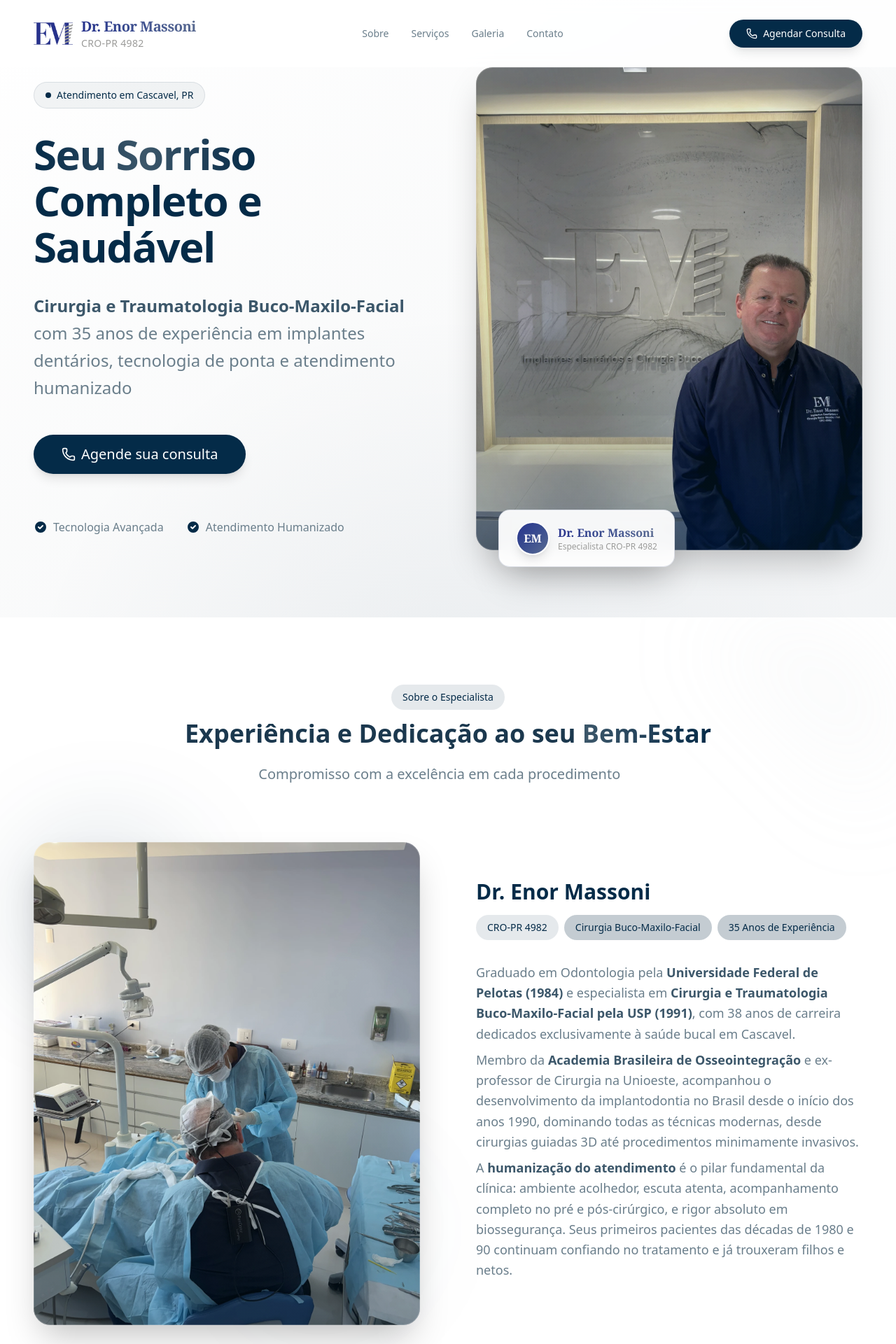
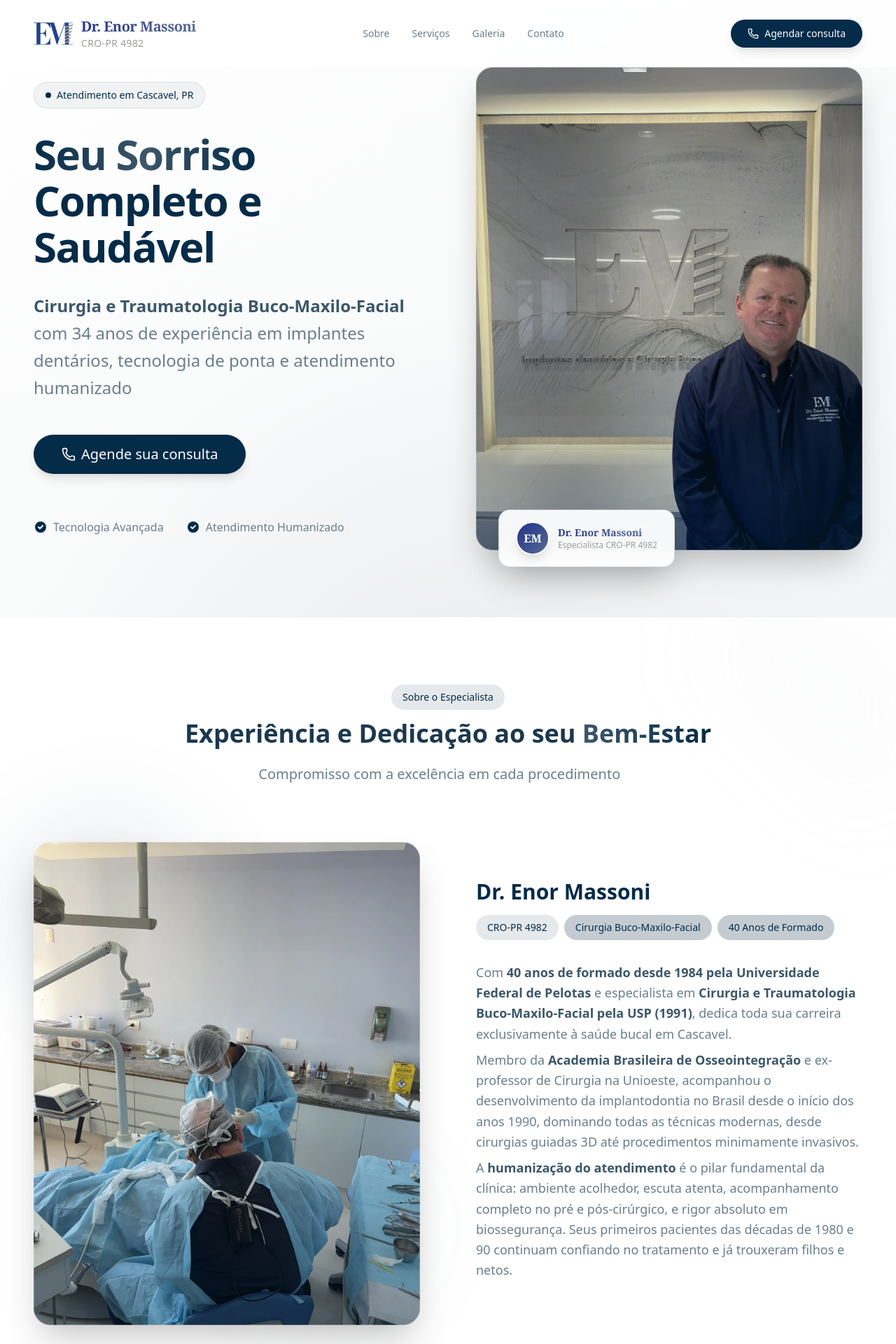
Before and after one commit to tmassoni/clinicamassoni, a Next.js app: page / in a window 1280 px wide. Shown: the top 1920 px of the page at 70% size. Built offline with nearby package versions, Linux system fonts and the light colour scheme; a web font is replaced by a local one.

Commit message:
feat(ui): update header and footer fix(ui): improve button styles

```diff
--- a/app/layout.tsx
+++ b/app/layout.tsx
@@ -37,7 +37,7 @@ export const metadata: Metadata = {
     template: `%s | ${DOCTOR_NAME}`,
   },
 
-  description: `${DOCTOR_NAME}, cirurgião dentista especialista em ${DOCTOR_SPECIALTY} com 38 anos de experiência em ${CLINIC_ADDRESS_CITY}. Implantes dentários, cirurgia plástica periodontal, recobrimento de recessões gengivais e cirurgias guiadas 3D. Atendimento humanizado e tecnologia de ponta. Agende sua consulta!`,
+  description: `${DOCTOR_NAME}, cirurgião dentista especialista em ${DOCTOR_SPECIALTY} com 40 anos de formado (desde 1984) em ${CLINIC_ADDRESS_CITY}. Implantes dentários, cirurgia plástica periodontal, recobrimento de recessões gengivais e cirurgias guiadas 3D. Atendimento humanizado e tecnologia de ponta. Agende sua consulta!`,
 
   keywords: [
     'implantes dentários',
@@ -53,7 +53,8 @@ export const metadata: Metadata = {
     'protocolo all-on-4',
     'implantes imediatos área estética',
     'cirurgias guiadas 3D',
-    '38 anos experiência',
+    '40 anos de formado',
+    '40 anos experiência',
     'academia brasileira osseointegração',
     'dentista PR',
     DOCTOR_NAME,
@@ -93,7 +94,7 @@ export const metadata: Metadata = {
     url: CLINIC_WEBSITE,
     siteName: `${DOCTOR_NAME} - Dentista`,
     title: `${DOCTOR_NAME} - ${DOCTOR_SPECIALTY}`,
-    description: `Especialista em ${DOCTOR_SPECIALTY} com 38 anos de experiência em ${CLINIC_ADDRESS_CITY}. Implantes dentários, cirurgia plástica periodontal e cirurgias guiadas 3D. Atendimento humanizado.`,
+    description: `Especialista em ${DOCTOR_SPECIALTY} com 40 anos de formado (desde 1984) em ${CLINIC_ADDRESS_CITY}. Implantes dentários, cirurgia plástica periodontal e cirurgias guiadas 3D. Atendimento humanizado.`,
     images: [
       {
         url: '/images/og.png',
@@ -107,7 +108,7 @@ export const metadata: Metadata = {
   twitter: {
     card: 'summary_large_image',
     title: `${DOCTOR_NAME} - ${DOCTOR_SPECIALTY}`,
-    description: `Especialista em ${DOCTOR_SPECIALTY} com 38 anos de experiência. Implantes dentários, cirurgia plástica periodontal e tecnologia 3D em ${CLINIC_ADDRESS_CITY}`,
+    description: `Especialista em ${DOCTOR_SPECIALTY} com 40 anos de formado (desde 1984). Implantes dentários, cirurgia plástica periodontal e tecnologia 3D em ${CLINIC_ADDRESS_CITY}`,
     images: ['/images/og.png'],
   },
 
--- a/app/src/components/layout/Header.tsx
+++ b/app/src/components/layout/Header.tsx
@@ -63,7 +63,7 @@ export function Header() {
             >
               <div className="relative w-12 h-12 lg:w-14 lg:h-14">
                 <Image
-                  src="/images/logo.png"
+                  src="/images/logo-primary.png"
                   alt={`${DOCTOR_NAME} - Logo`}
                   fill
                   className="object-contain"
@@ -107,7 +107,7 @@ export function Header() {
                 className="shadow-lg hover:shadow-xl"
               >
                 <Phone className="w-4 h-4 mr-2" />
-                Agendar Consulta
+                Agendar consulta
               </LinkButton>
             </div>
 
@@ -146,6 +146,15 @@ export function Header() {
           }
         `}
       >
+        {/* Close Button - Top Right */}
+        <button
+          onClick={() => setIsMobileMenuOpen(false)}
+          className="absolute top-6 right-6 p-3 rounded-full bg-white/10 hover:bg-white/20 active:bg-white/30 transition-all duration-300 group z-110"
+          aria-label="Close menu"
+        >
+          <X className="w-6 h-6 text-white" />
+        </button>
+
         <div className="flex flex-col items-center justify-center min-h-screen px-6 py-20">
           {/* Mobile Navigation Links */}
           <nav className="flex flex-col items-center gap-8 mb-12">
@@ -194,11 +203,11 @@ export function Header() {
               newTab
               variant="default"
               size="xl"
-              className="bg-white text-primary hover:bg-white/90 shadow-2xl"
+              className="bg-white text-primary hover:bg-white/90 active:bg-primary active:text-white focus:text-white shadow-2xl hover:shadow-3xl active:scale-95 transition-all duration-200"
               onClick={handleNavClick}
             >
               <Phone className="w-5 h-5 mr-2" />
-              Agendar Consulta
+              Agendar consulta
             </LinkButton>
           </div>
 
--- a/app/src/components/sections/AboutSection.tsx
+++ b/app/src/components/sections/AboutSection.tsx
@@ -76,23 +76,22 @@ export function AboutSection() {
                   Cirurgia Buco-Maxilo-Facial
                 </Badge>
                 <Badge variant="secondary" size="lg">
-                  35 Anos de Experiência
+                  40 Anos de Formado
                 </Badge>
               </div>
             </div>
 
             <div className="prose prose-lg max-w-none">
               <p className="text-base sm:text-lg text-tertiary leading-relaxed">
-                Graduado em Odontologia pela&nbsp;
+                Com&nbsp;
                 <strong className="text-secondary">
-                  Universidade Federal de Pelotas (1984)
+                  40 anos de formado desde 1984 pela Universidade Federal de Pelotas
                 </strong>
                 &nbsp;e especialista em&nbsp;
                 <strong className="text-secondary">
                   Cirurgia e Traumatologia Buco-Maxilo-Facial pela USP (1991)
                 </strong>
-                , com 38 anos de carreira dedicados exclusivamente à saúde bucal
-                em Cascavel.
+                , dedica toda sua carreira exclusivamente à saúde bucal em Cascavel.
               </p>
 
               <p className="text-base sm:text-lg text-tertiary leading-relaxed">
@@ -124,7 +123,7 @@ export function AboutSection() {
         {/* Credentials Grid */}
         <div className="grid sm:grid-cols-2 lg:grid-cols-4 gap-6 sm:gap-8">
           <Card
-            title="38 Anos em Cascavel"
+            title="40 Anos de Formado"
             variant="service"
             className="group hover:border-primary/30 transition-all duration-300"
           >
@@ -132,7 +131,7 @@ export function AboutSection() {
               <BookOpen className="w-6 h-6 text-primary" />
             </div>
             <p className="text-sm sm:text-base text-tertiary leading-relaxed">
-              Graduado pela UFPEL (1984) e especialista pela USP (1991). Membro
+              Graduado pela UFPEL em 1984 e especialista pela USP (1991). Membro
               da Academia Brasileira de Osseointegração
             </p>
           </Card>
--- a/app/src/components/sections/HeroSection.tsx
+++ b/app/src/components/sections/HeroSection.tsx
@@ -46,7 +46,7 @@ export function HeroSection() {
               <span className="font-semibold text-secondary">
                 {DOCTOR_SPECIALTY}
               </span>
-              &nbsp; com 35 anos de experiência em implantes dentários,
+              &nbsp; com 34 anos de experiência em implantes dentários,
               tecnologia de ponta e atendimento humanizado
             </p>
 
@@ -126,20 +126,20 @@ export function HeroSection() {
               <div className="absolute inset-0 rounded-3xl ring-1 ring-inset ring-white/20 z-10" />
             </div>
 
-            {/* Floating Badge with enhanced styling */}
-            <div className="absolute -bottom-6 left-1/2 -translate-x-1/2 lg:left-8 lg:translate-x-0 z-20 transition-transform hover:scale-105 duration-300">
-              <div className="bg-white/95 backdrop-blur-md rounded-2xl shadow-2xl px-6 py-4 border border-[#5a6b91]/20 hover:border-[#28338d]/30 transition-all duration-300">
-                <div className="flex items-center gap-3">
+            {/* Floating Badge with enhanced styling - optimized for mobile */}
+            <div className="absolute -bottom-6 left-1/2 -translate-x-1/2 lg:left-8 lg:translate-x-0 z-20 transition-transform hover:scale-105 duration-300 w-[85%] max-w-[320px] lg:w-auto lg:max-w-none">
+              <div className="bg-white/95 backdrop-blur-md rounded-xl sm:rounded-2xl shadow-2xl px-4 py-2.5 sm:px-6 sm:py-4 border border-[#5a6b91]/20 hover:border-[#28338d]/30 transition-all duration-300">
+                <div className="flex items-center gap-2 sm:gap-3">
                   <div className="flex -space-x-2">
-                    <div className="font-serif w-12 h-12 rounded-full bg-linear-to-br from-[#28338d] via-[#3a4d8f] to-[#5a6b91] flex items-center justify-center text-white font-bold text-base border-2 border-white shadow-lg">
+                    <div className="font-serif w-10 h-10 sm:w-12 sm:h-12 rounded-full bg-linear-to-br from-[#28338d] via-[#3a4d8f] to-[#5a6b91] flex items-center justify-center text-white font-bold text-sm sm:text-base border-2 border-white shadow-lg">
                       EM
                     </div>
                   </div>
-                  <div className="text-left">
-                    <div className="font-serif text-md font-bold bg-linear-to-r from-[#28338d] to-[#5a6b91] bg-clip-text text-transparent">
+                  <div className="text-left min-w-0">
+                    <div className="font-serif text-sm sm:text-md font-bold bg-linear-to-r from-[#28338d] to-[#5a6b91] bg-clip-text text-transparent truncate">
                       {DOCTOR_NAME}
                     </div>
-                    <div className="text-xs text-[#9c9c9a] font-medium">
+                    <div className="text-[10px] sm:text-xs text-[#9c9c9a] font-medium">
                       Especialista {DOCTOR_CRO}
                     </div>
                   </div>
--- a/app/src/components/sections/ServicesSection.tsx
+++ b/app/src/components/sections/ServicesSection.tsx
@@ -8,7 +8,7 @@ const services = [
     icon: Smile,
     title: 'Implantes Dentários',
     description:
-      'Especialidade com 38 anos de experiência. Grandes reabilitações e reconstrução completa de arcadas com resultados imperceptíveis',
+      'Especialidade com 40 anos de experiência desde 1984. Grandes reabilitações e reconstrução completa de arcadas com resultados imperceptíveis',
     procedures: [
       'Implantes unitários',
       'Implantes múltiplos',
@@ -165,9 +165,9 @@ export function ServicesSection() {
                 newTab
                 variant="default"
                 size="xl"
-                className="bg-white text-primary hover:bg-white/90 shadow-xl hover:shadow-2xl hover:scale-105 py-2 text-m"
+                className="bg-white text-primary hover:bg-white/90 active:bg-primary active:text-white focus:text-white shadow-xl hover:shadow-2xl hover:scale-105 active:scale-95 transition-all duration-200 text-sm sm:text-base md:text-lg px-6 py-3 sm:px-8 sm:py-4"
               >
-                Conversar com um especialista
+                <span className="text-center">Conversar com um especialista</span>
               </LinkButton>
             </div>
 
--- a/app/src/lib/constants.ts
+++ b/app/src/lib/constants.ts
@@ -14,7 +14,7 @@ export const DOCTOR_SPECIALTY = 'Cirurgia e Traumatologia Buco-Maxilo-Facial'
 export const DOCTOR_SPECIALTIES = [
   'Cirurgia e Traumatologia Buco-Maxilo-Facial',
   'Cirurgia Ortognática',
-  'Implantes Dentários (35 anos de experiência)',
+  'Implantes Dentários (34 anos de experiência)',
 ]
 
 // Website
@@ -98,7 +98,8 @@ export const SEO_KEYWORDS = [
   'recessão gengival Cascavel',
   'recobrimento de raízes Cascavel',
   'enxerto ósseo Cascavel',
-  '38 anos experiência Cascavel',
+  '40 anos de formado',
+  '40 anos experiência Cascavel',
   'academia brasileira osseointegração',
   'dentista região oeste Paraná',
 ]
```
Also changed, not shown: public/images/logo-primary.png (added), 1 other file (tests, documents, lock files or other folders).
